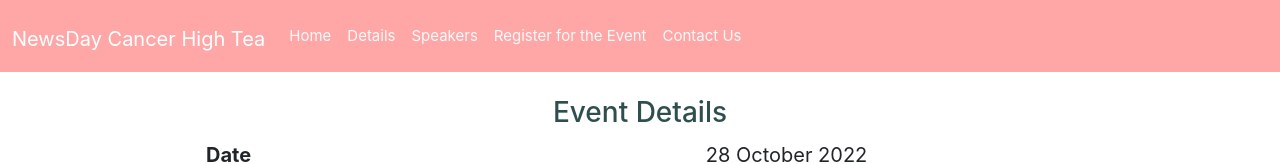
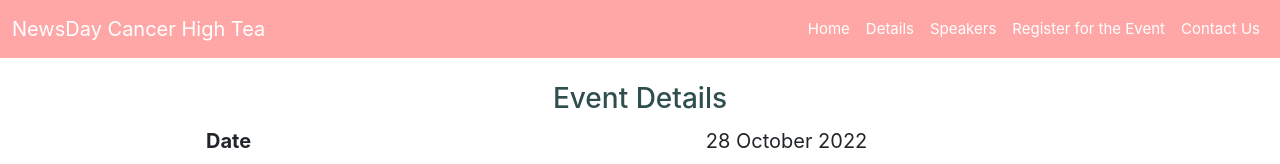
Before and after one commit to amhdigitalnews/newsday-hightea, a Vue app: page / in a window 1280 px wide. Shown: the top 164 px of the page. Built offline with nearby package versions, Linux system fonts and the light colour scheme.

Commit message:
feat: sending registrant emails

```diff
--- a/index.html
+++ b/index.html
@@ -7,14 +7,24 @@
   <meta name="viewport" content="width=device-width, initial-scale=1.0">
   <title>Newsday Cancer High Tea</title>
   <!-- Boostrap v5.2.2 CDN -->
-  <link href="https://cdn.jsdelivr.net/npm/bootstrap@5.2.2/dist/css/bootstrap.min.css" rel="stylesheet" integrity="sha384-Zenh87qX5JnK2Jl0vWa8Ck2rdkQ2Bzep5IDxbcnCeuOxjzrPF/et3URy9Bv1WTRi" crossorigin="anonymous">
+  <link href="https://cdn.jsdelivr.net/npm/bootstrap@5.2.2/dist/css/bootstrap.min.css" rel="stylesheet"
+    integrity="sha384-Zenh87qX5JnK2Jl0vWa8Ck2rdkQ2Bzep5IDxbcnCeuOxjzrPF/et3URy9Bv1WTRi" crossorigin="anonymous">
   <!-- Bootstrap Icons -->
   <link rel="stylesheet" href="https://cdn.jsdelivr.net/npm/bootstrap-icons@1.9.1/font/bootstrap-icons.css">
 </head>
 
 <body>
   <div id="app"></div>
-  <script src="https://cdn.jsdelivr.net/npm/bootstrap@5.2.2/dist/js/bootstrap.bundle.min.js" integrity="sha384-OERcA2EqjJCMA+/3y+gxIOqMEjwtxJY7qPCqsdltbNJuaOe923+mo//f6V8Qbsw3" crossorigin="anonymous"></script>
+  <script src="https://cdn.jsdelivr.net/npm/bootstrap@5.2.2/dist/js/bootstrap.bundle.min.js"
+    integrity="sha384-OERcA2EqjJCMA+/3y+gxIOqMEjwtxJY7qPCqsdltbNJuaOe923+mo//f6V8Qbsw3"
+    crossorigin="anonymous"></script>
+  <script type="text/javascript" src="https://cdn.jsdelivr.net/npm/@emailjs/browser@3/dist/email.min.js">
+  </script>
+  <script type="text/javascript">
+    (function () {
+      emailjs.init("80GrPcEYcBwG76gXg");
+    })();
+  </script>
   <script type="module" src="/src/main.js"></script>
 </body>
 
--- a/src/components/NavigationBar.vue
+++ b/src/components/NavigationBar.vue
@@ -1,29 +1,40 @@
 <template>
   <nav class="navbar navbar-expand-lg sticky-top mb-4">
     <div class="container-fluid">
-    <h1><a class="navbar-brand text-white" href="#">NewsDay Cancer High Tea</a></h1>
-    <button class="navbar-toggler" type="button" data-bs-toggle="collapse" data-bs-target="#navbarNav" aria-controls="navbarNav" aria-expanded="false" aria-label="Toggle navigation">
+      <a class="navbar-brand text-white" href="#">NewsDay Cancer High Tea</a>
+      <button class="navbar-toggler" type="button" data-bs-toggle="collapse" data-bs-target="#navbarNav"
+        aria-controls="navbarNav" aria-expanded="false" aria-label="Toggle navigation">
         <span class="navbar-toggler-icon"></span>
       </button>
-    <div class="collapse navbar-collapse" id="navbarNav">
-      <ul class="navbar-nav align-items-end">
+      <div class="collapse navbar-collapse justify-content-end" id="navbarNav">
+        <ul class="navbar-nav ">
           <li class="nav-item">
-          <a class="nav-link text-light active" aria-current="page" href="#">Home</a>
+            <a class="nav-link" aria-current="page" href="#">Home</a>
           </li>
           <li class="nav-item">
-          <a class="nav-link text-light" href="#details">Details</a>
+            <a class="nav-link " href="#details">Details</a>
           </li>
           <li class="nav-item">
-          <a class="nav-link text-light" href="#speakers">Speakers</a>
+            <a class="nav-link " href="#speakers">Speakers</a>
           </li>
           <li class="nav-item">
-          <a class="nav-link text-light" href="#register">Register for the Event</a>
+            <a class="nav-link " href="#register">Register for the Event</a>
           </li>
           <li class="nav-item">
-          <a class="nav-link text-light" href="#contact">Contact Us</a>
+            <a class="nav-link " href="#contact">Contact Us</a>
           </li>
         </ul>
       </div>
     </div>
   </nav>
 </template>
+
+<style>
+.nav-link {
+  color: white;
+}
+.nav-link:hover {
+  color: darkslategrey;
+  font-size: 22px;
+}
+</style>
--- a/src/components/Register.vue
+++ b/src/components/Register.vue
@@ -41,7 +41,6 @@
             emailAddress: '',
             mobileNumber: '',
             isInterested: false,
-            // incomplete: fullname && emailAddress && mobileNumber
         }
     },
     methods: {
@@ -55,6 +54,13 @@
             } catch(e) {
                 console.error(`Error adding document: ${e}`);
             }
+
+            // var templateParams = formData
+            emailjs.send("service_h5pc8mo", "template_8x2wnz8", formData).then((response) => {
+                console.log('Success: ', response.status, response.text);
+            }).catch(err => {
+                console.error('Failed: ', err);
+            })
         }
 
     }
--- a/src/components/Speakers.vue
+++ b/src/components/Speakers.vue
@@ -21,7 +21,7 @@
                 </tr>
             </table>
         </section>
-        <section id="speakers" class="mt-4 pt-2">
+        <section id="speakers" class="mt-4 pt-2" >
             <h3 class="text-center m-2">Speakers for the event</h3>
             <div class="row row-cols-1 row-cols-md-3 g-4">
                 <div class="col" v-for="{id, name, post, occupancy, imgLink} of guestSpeakers" :key="id">
```
Lines whose indentation alone changed are shown as unchanged.
